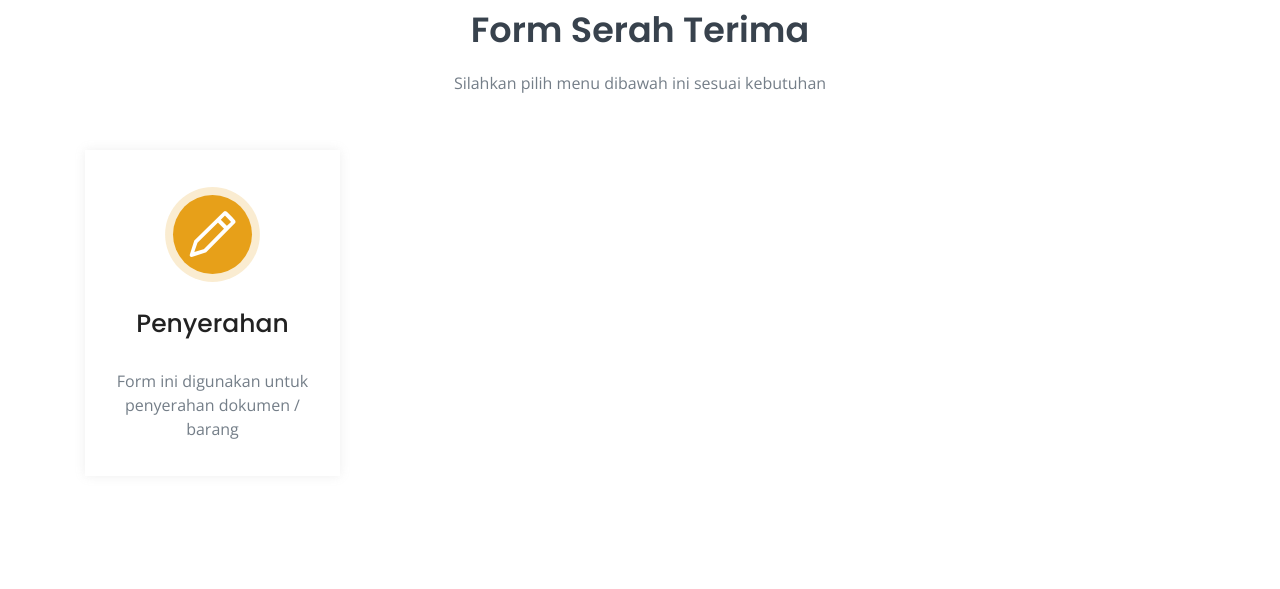
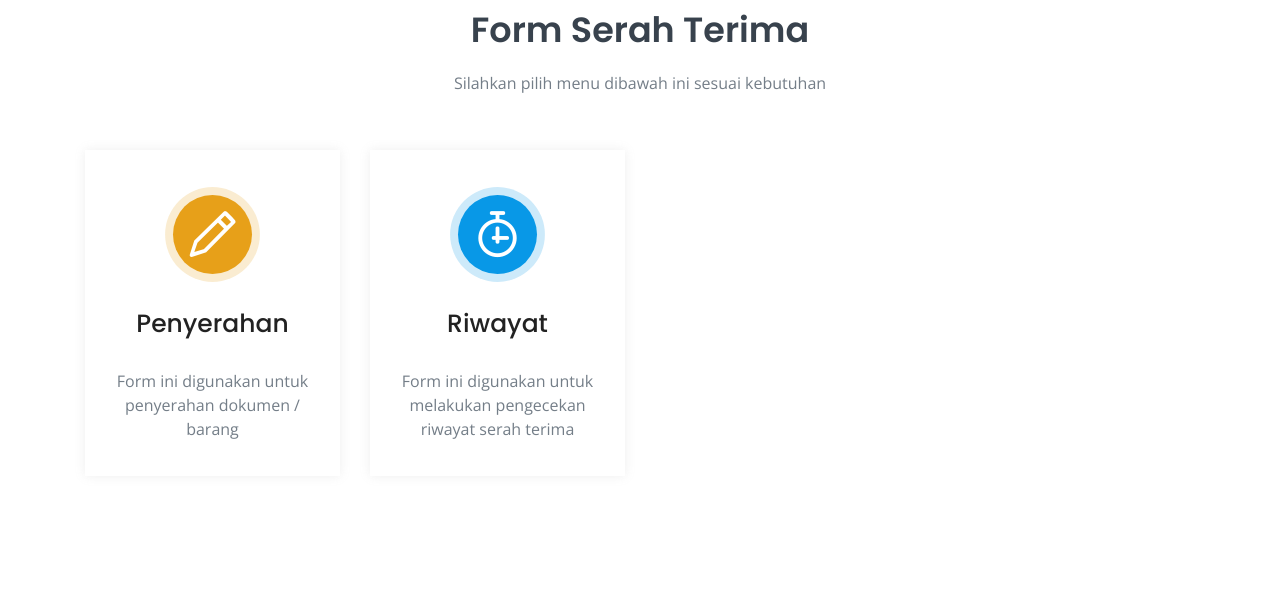
Before and after one commit to cryocord-id/forms, a plain HTML site: page index.html in a window 1280 px wide. Shown: the part 3960-4549 px from the top of the page. Drawn offline with nearby package versions, Linux system fonts and the light colour scheme.

Commit message:
Update index.html

```diff
--- a/index.html
+++ b/index.html
@@ -157,7 +157,7 @@
                         </div>
                     </div> <!-- single services -->
                 </div>
-		<div class="col-lg-3 col-sm-6">
+				<div class="col-lg-3 col-sm-6">
                     <div class="single-services services-color-1 text-center mt-30 wow fadeInUpBig" data-wow-duration="1.3s" data-wow-delay="0.8s">
                         <div class="services-icon d-flex align-items-center justify-content-center">
                             <i class="lni lni-write"></i>
@@ -342,6 +342,17 @@
                         </div>
                     </div> <!-- single services -->
                 </div>
+				<div class="col-lg-3 col-sm-6">
+                    <div class="single-services services-color-4 text-center mt-30 wow fadeInUpBig" data-wow-duration="1.3s" data-wow-delay="0.8s">
+                        <div class="services-icon d-flex align-items-center justify-content-center">
+                            <i class="lni lni-timer"></i>
+                        </div>
+                        <div class="services-content">
+                            <h4 class="services-title"><a href="https://forms.office.com/Pages/ResponsePage.aspx?id=j-UExKuj20W0grKa5DWefFpKXZCCF21Cs95_5cnwyVFURFJVUlBZQk8yQkYzMFhZUkRPQ0s3OVEyOC4u">Riwayat</a></h4>
+                            <p class="text">Form ini digunakan untuk melakukan pengecekan riwayat serah terima</p>
+                        </div>
+                    </div> <!-- single services -->
+                </div>
             </div> <!-- row -->
         </div> <!-- container -->
     </section>
```
